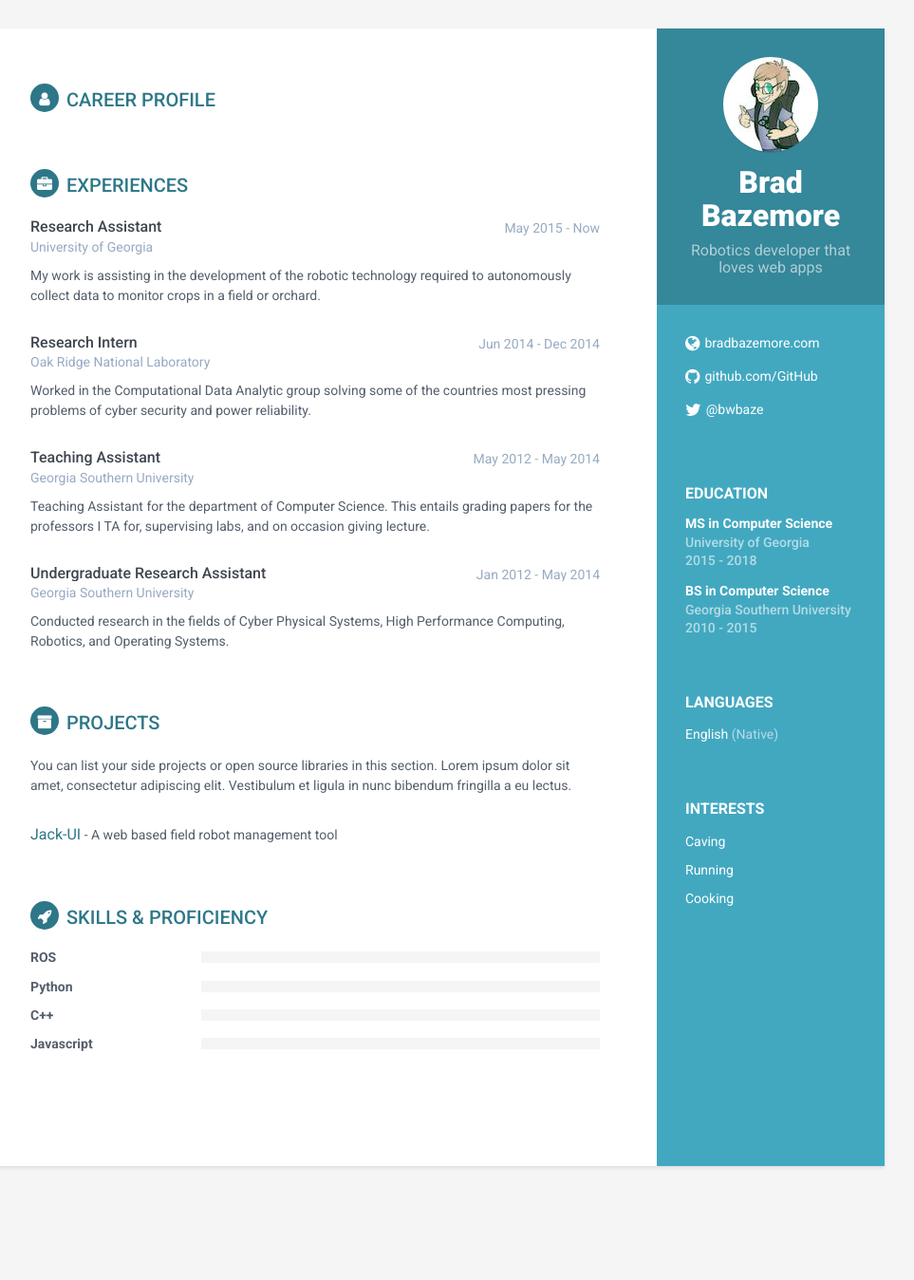
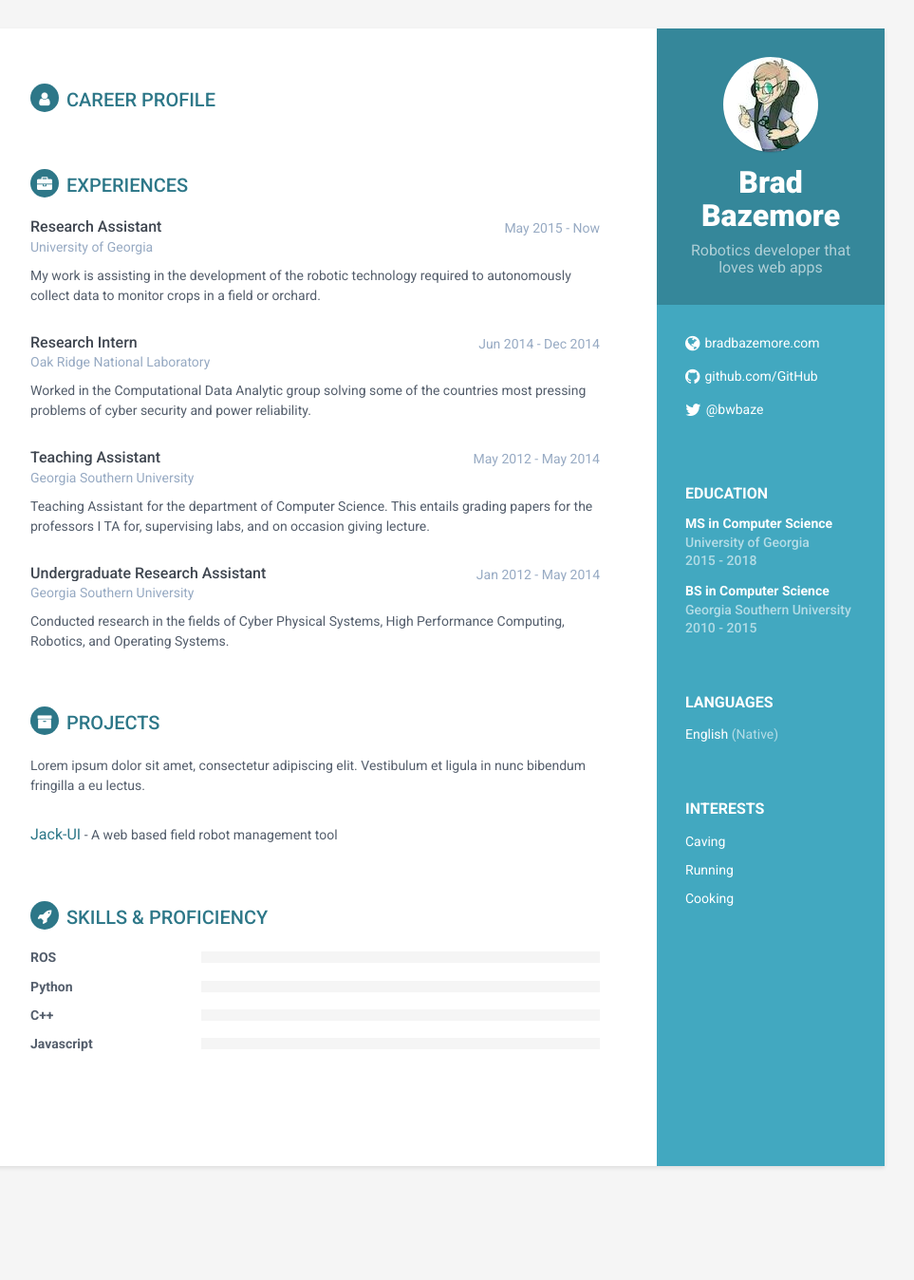
Before and after one commit to sonyccd/resume, a Jekyll site: the page built from index.html, in a window 1280 px wide. Shown: the whole page at 95% size, without its empty margins (188-1151 px from the left). Built offline with Jekyll 4.4.1, drawn with Linux system fonts in a browser that asks for light colours; nearby versions of some CDN libraries.

```diff
--- a/_includes/projects.html
+++ b/_includes/projects.html
@@ -1,8 +1,8 @@
 <section class="section projects-section">
   <h2 class="section-title"><i class="fa fa-archive"></i>Projects</h2>
   <div class="intro">
-    <p>You can list your side projects or open source libraries in this section. Lorem ipsum dolor sit amet, consectetur
-      adipiscing elit. Vestibulum et ligula in nunc bibendum fringilla a eu lectus.</p>
+    <p>Lorem ipsum dolor sit amet, consectetur adipiscing elit. Vestibulum et ligula in nunc bibendum fringilla a eu
+      lectus.</p>
   </div><!--//intro-->
 
   {% for project in site.projects %}
```
